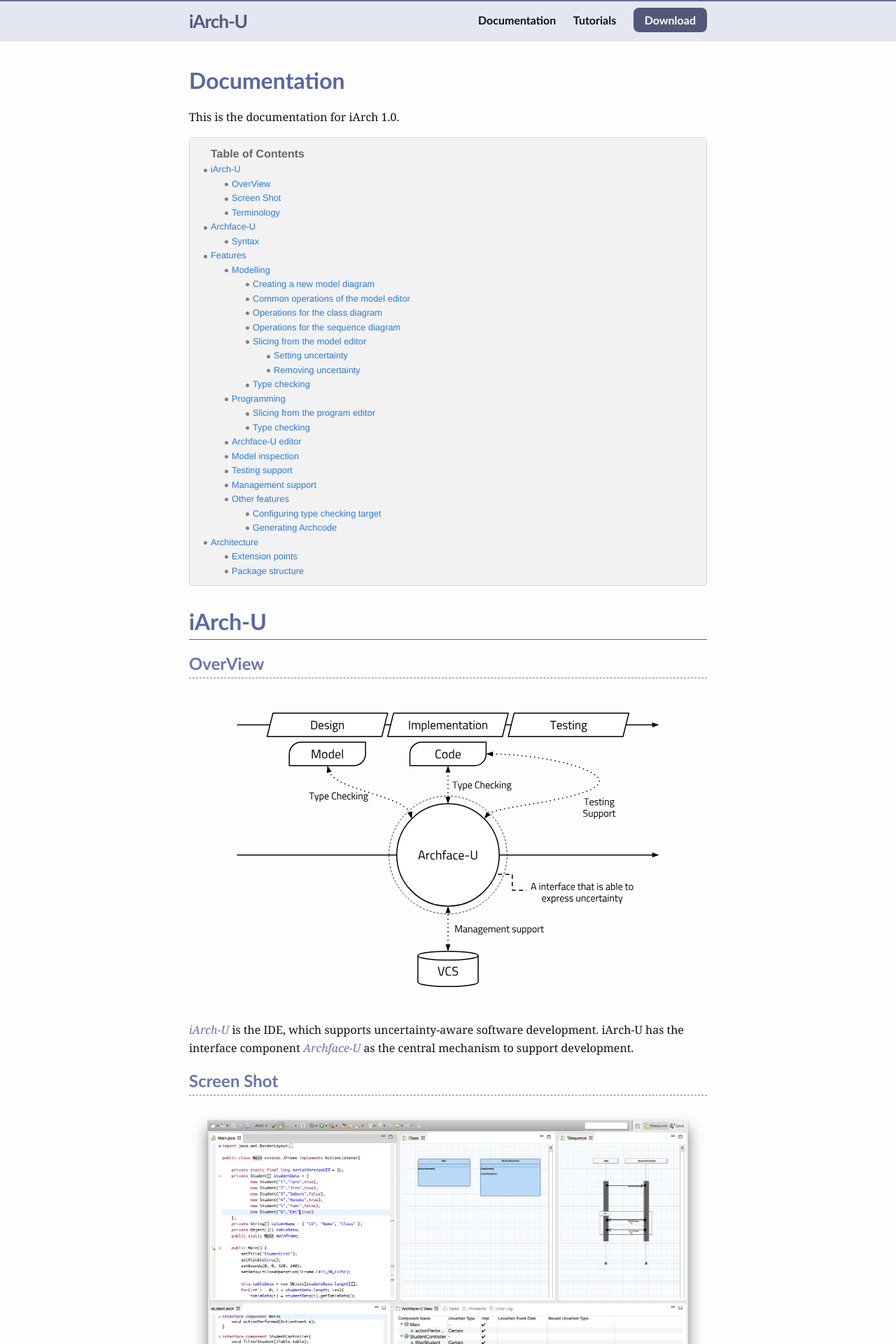
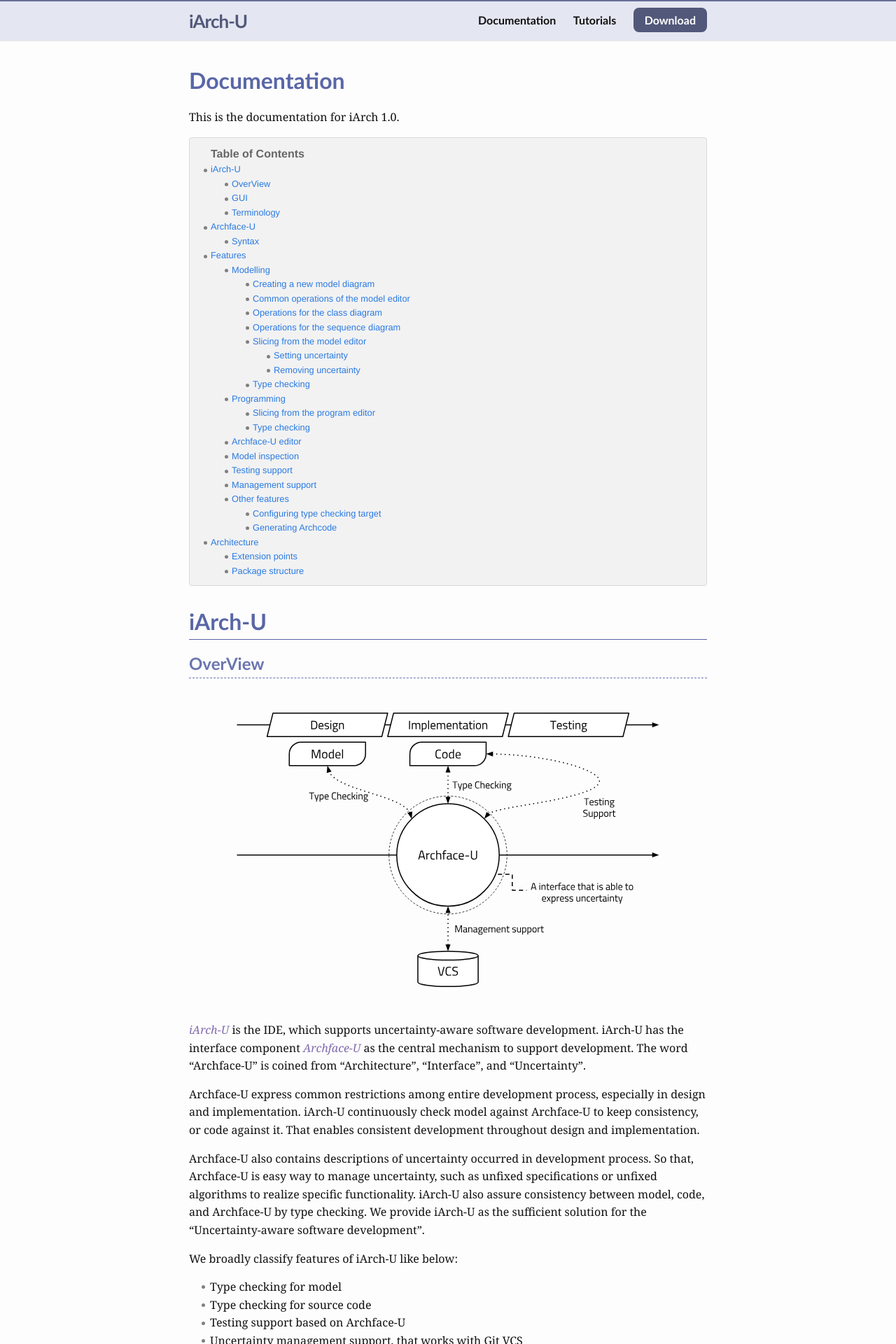
Before and after one commit to posl/iArch, a Jekyll site: the page built from documentation.md, in a window 1280 px wide. Shown: the top 1920 px of the page at 70% size. Built offline with Jekyll 4.4.1, drawn with Linux system fonts in a browser that asks for light colours; some of the changed text lies outside the part shown.

Commit message:
add detailed explanation

```diff
--- a/_sass/_custom.scss
+++ b/_sass/_custom.scss
@@ -63,7 +63,7 @@ a.site-title {
     border-radius: 4px;
     border: solid 1px hsl($theme_hue, 0% * $theme_sat, 85%);
     padding: 10px 30px;
-    margin: 0;
+    margin: 0 0;
     font-size: 80%;
     // li ul {
     //     list-style-type: disc;
--- a/documentation.md
+++ b/documentation.md
@@ -19,10 +19,32 @@ This is the documentation for iArch 1.0.
 
 _iArch-U_ is the IDE, which supports uncertainty-aware software development.
 iArch-U has the interface component _Archface-U_ as the central mechanism to support development.
+The word "Archface-U" is coined from "Architecture", "Interface", and "Uncertainty".
 
-## Screen Shot
+Archface-U express common restrictions among entire development process, especially in design and implementation.
+iArch-U continuously check model against Archface-U to keep consistency, or code against it.
+That enables consistent development throughout design and implementation.
+
+Archface-U also contains descriptions of uncertainty occurred in development process.
+So that, Archface-U is easy way to manage uncertainty,
+such as unfixed specifications or unfixed algorithms to realize specific functionality.
+iArch-U also assure consistency between model, code, and Archface-U by type checking.
+We provide iArch-U as the sufficient solution for the "Uncertainty-aware software development".
+
+We broadly classify features of iArch-U like below:
+
+* Type checking for model
+* Type checking for source code
+* Testing support based on Archface-U
+* Uncertainty management support, that works with Git VCS
+
+## GUI
 
 ![ScreenShot](../images/ide_overview_2x.png)
+
+iArch is distributed as an Eclipse IDE. That provides graphical views to manage uncertainty.
+Detailed information is in this documentation.
+
 
 ## Terminology
 
```
